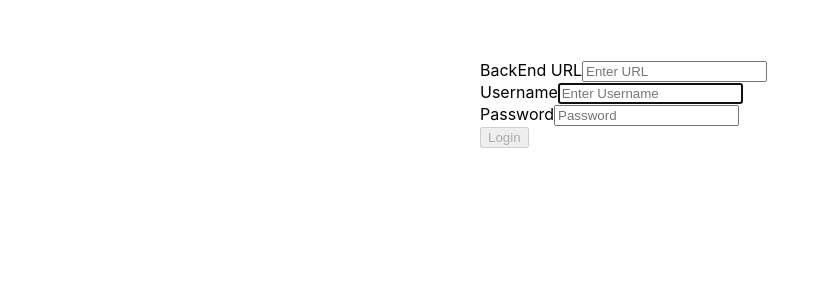
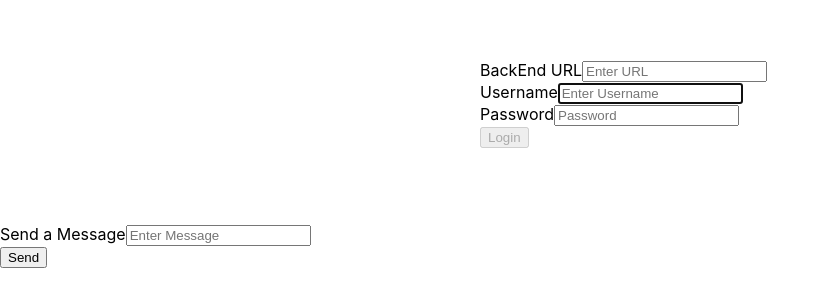
Before and after one commit to aroddick/cs291a_proj3, a React (Create React App) app in the folder client/: page / in a window 1280 px wide. Shown: the top 306 px of the page, without its empty margins (0-830 px from the left). Built offline with nearby package versions, Linux system fonts and the light colour scheme.

Commit message:
Refactored code

```diff
--- a/client/src/App.jsx
+++ b/client/src/App.jsx
@@ -1,4 +1,4 @@
-import React, { useState} from "react";
+import React, { useState } from "react";
 import "./App.css";
 
 import LoginForm from "./Components/LoginForm/LoginForm";
@@ -14,33 +14,39 @@ const App = () => {
   const [streamToken, setStreamToken] = useState("");
   const [messageToken, setMessageToken] = useState("");
 
-    function webURLHandler(newUrl){
+  function webURLHandler(newUrl) {
     setWebURL(newUrl);
   };
-    function messageTokenHandler(newMessageToken){
+  function messageTokenHandler(newMessageToken) {
     setMessageToken(newMessageToken);
   };
-    function streamTokenHandler(newStreamToken){
+  function streamTokenHandler(newStreamToken) {
     setStreamToken(newStreamToken);
   };
 
   return (
     <Router>
       <Switch>
-                <Route exact path = "/">
-                    {streamToken === "" ? <LoginForm webURLHandler={webURLHandler}
+        <Route exact path="/">
+          <HomePage webURL={webURL}
+            webURLHandler={webURLHandler}
+            streamToken={streamToken}
+            streamTokenHandler={streamTokenHandler}
+            messageToken={messageToken}
+            messageTokenHandler={messageTokenHandler} />
+          {/* {streamToken === "" ? <LoginForm webURLHandler={webURLHandler}
                         messageTokenHandler={messageTokenHandler}
-                        streamTokenHandler={streamTokenHandler}/>
-                        : <HomePage webURL = {webURL}
-                        streamToken = {streamToken}
+                        streamTokenHandler={streamTokenHandler} />
+                        : <HomePage webURL={webURL}
+                            streamToken={streamToken}
                             streamTokenHandler={streamTokenHandler}
-                        messageToken = {messageToken}
-                        messageTokenHandler={messageTokenHandler}/>}
+                            messageToken={messageToken}
+                            messageTokenHandler={messageTokenHandler} />} */}
         </Route>
-                <Route exact path = "/login">
+        {/* <Route exact path="/login">
                     <LoginForm webURLHandler={webURLHandler}
                         messageTokenHandler={messageTokenHandler}
-                        streamTokenHandler={streamTokenHandler}/>
+                        streamTokenHandler={streamTokenHandler} />
                     <div>
                         <ul>
                             <li>
@@ -54,7 +60,7 @@ const App = () => {
                             </li>
                         </ul>
                     </div>
-                </Route>
+                </Route> */}
       </Switch>
     </Router>
   );
--- a/client/src/Components/Compose/Compose.jsx
+++ b/client/src/Components/Compose/Compose.jsx
@@ -3,29 +3,31 @@ import Form from "react-bootstrap/Form";
 import Button from "react-bootstrap/Button";
 import axios from 'axios';
 
-export default function MessageList(props) {
-    console.log(props);
+export default function Compose(props) {
   const [message, setMessage] = useState("");
   async function handleSubmit(event) {
     event.preventDefault();
     console.log('You clicked submit');
     const info = new FormData();
     info.append('message', message);
+    setMessage("")
     console.log(props.webURL + "/message");
     const RequestMessage = "Bearer " + props.messageToken;
     console.log(RequestMessage);
-        await axios.post(props.webURL + "/message", info, {headers:{
-            'Authorization' : RequestMessage,
-        }})
+    await axios.post(props.webURL + "/message", info, {
+      headers: {
+        'Authorization': RequestMessage,
+      }
+    })
       .then((response) => {
         console.log(response);
-                if(response.status === 201){
+        if (response.status === 201) {
           console.log("correct token")
           console.log(response.headers)
           // console.log(response.data)
           props.messageTokenHandler(response.headers.token);
         }
-                if(response.status === 409){
+        if (response.status === 409) {
           console.log("incorrect token")
           props.messageTokenHandler(response.headers.token);
         }
--- a/client/src/Components/HomePage.jsx
+++ b/client/src/Components/HomePage.jsx
@@ -1,50 +1,57 @@
-import React, {useState, useEffect} from 'react'
+import React, { useState, useEffect } from 'react'
 import MessageList from './MessageList/MessageList';
 import Compose from "./Compose/Compose";
 import UserList from './UserList/UserList';
-import {Container, Row, Col} from "react-bootstrap";
+import { Container, Row, Col } from "react-bootstrap";
+import Login from './LoginForm/LoginForm';
 
 export default function HomePage(props) {
 
   const [messages, setMessages] = useState([]);
   const [users, setUsers] = useState([]);
 
-    // console.log(props.webURL + "/stream/" + props.streamToken);
-    // console.log(messages);
-    useEffect(()=>{
-        const server = new EventSource(props.webURL + "/stream/" + props.streamToken);
+  const [webURL, setWebURL] = useState("");
+  const [streamToken, setStreamToken] = useState(null);
+  const [messageToken, setMessageToken] = useState(null);
+
+  function webURLHandler(newUrl) {
+    setWebURL(newUrl);
+  };
+  function messageTokenHandler(newMessageToken) {
+    setMessageToken(newMessageToken);
+  };
+  function streamTokenHandler(newStreamToken) {
+    setStreamToken(newStreamToken);
+  };
+
+  useEffect(() => {
+    if (streamToken == null)
+      return
+    const server = new EventSource(webURL + "/stream/" + streamToken);
     server.addEventListener("ServerStatus", (event) => {
       const obj = JSON.parse(event.data);
-            // console.log(obj['status']);
       const format = date_format(obj['created']);
-            // console.log(format);
       const message = (format + " Status: " + obj['status']);
       setMessages(messages => [...messages, message]);
     });
     server.addEventListener("Users", (event) => {
-            // console.log(event.data);
       const obj = JSON.parse(event.data);
-            // console.log(obj['users']);
       const format = date_format(obj['created']);
-            // console.log(format);
       setUsers(obj['users']);
     });
     server.addEventListener("Message", (event) => {
-            // console.log(event.data);
       const obj = JSON.parse(event.data);
       const format = date_format(obj['created']);
       const message = (format + " (" + obj['user'] + ") " + obj['message']);
       setMessages(messages => [...messages, message]);
     });
     server.addEventListener("Join", (event) => {
-            // console.log(event.data);
       const obj = JSON.parse(event.data);
       const format = date_format(obj['created']);
       const message = (format + "JOIN: " + obj['user']);
       setMessages(messages => [...messages, message]);
     });
     server.addEventListener("Part", (event) => {
-            // console.log(event.data);
       const obj = JSON.parse(event.data);
       const format = date_format(obj['created']);
       const message = (format + "PART: " + obj['user']);
@@ -53,7 +60,7 @@ export default function HomePage(props) {
     server.onerror = (_event) => {
       console.log("Connection lost, reestablishing");
     };
-    }, []);
+  }, streamToken);
 
   function date_format(timestamp) {
     var date = new Date(timestamp * 1000);
@@ -61,27 +68,14 @@ export default function HomePage(props) {
   }
   return (
     <div>
-            <Container>
-                <Row>
-                    <Col md={8}>
-                        <Compose webURL = {props.webURL}
-                        messageToken = {props.messageToken}
-                        messageTokenHandler={props.messageTokenHandler}/>
-                        <ul>
-                            {messages.map((message) => (
-                                <li>{message}</li>
-                            ))}
-                        </ul>
-                    </Col>
-                    <Col md={4}>
-                        <ul>
-                            {users.map((user) => (
-                                <li>{user}</li>
-                            ))}
-                        </ul>
-                    </Col>
-                </Row>
-            </Container>
+      {streamToken === null && <Login webURLHandler={webURLHandler}
+        messageTokenHandler={messageTokenHandler}
+        streamTokenHandler={streamTokenHandler}/>}
+      <MessageList messages={messages} />
+      <Compose webURL={webURL}
+        messageToken={messageToken}
+        messageTokenHandler={messageTokenHandler} />
+      <UserList usernames={users} />
     </div>
   );
 }
--- a/client/src/Components/MessageList/MessageList.jsx
+++ b/client/src/Components/MessageList/MessageList.jsx
@@ -4,7 +4,7 @@ import Form from "react-bootstrap/Form";
 import Button from "react-bootstrap/Button";
 import axios from 'axios';
 
-export default function MessageList(props) {
+export default function MessageList({ messages }) {
   // const [message, setMessage] = useState("");
   // function handleMessageChange(event){
   //     setWebURL(event.target.value);
@@ -33,25 +33,37 @@ export default function MessageList(props) {
   //             console.log('error: ' + error);
   //         });
   // }
-    // return (
-    //     <div>
-    //         <Form onSubmit={handleSubmit}>
-    //             <Form.Group size="lg" controlId="text">
-    //                 <Form.Label>Send a Message</Form.Label>
-    //                 <Form.Control
-    //                     type="text"
-    //                     placeholder="Enter Message"
-    //                     value={webURL}
-    //                     onChange={(e) => setMessage(e.target.value)}
-    //                 />
-    //             </Form.Group>
-    //             <Button
-    //                 block
-    //                 size="lg"
-    //                 type="submit">
-    //                 Send
-    //             </Button>
-    //         </Form>
-    //     </div>
-    // )
+  return (
+    // <Container>
+    //   <Row>
+    //     <Col md={8}>
+    //       {/* <Compose webURL={props.webURL}
+    //         messageToken={props.messageToken}
+    //         messageTokenHandler={props.messageTokenHandler} /> */}
+    //       {/* <ul>
+    //         {messages.map((message) => (
+    //           <li>{message}</li>
+    //         ))}
+    //       </ul> */}
+    //     </Col>
+    //     <Col md={4}>
+    //       {/* <ul>
+    //         {users.map((user) => (
+    //           <li>{user}</li>
+    //         ))}
+    //       </ul> */}
+    //     </Col>
+    //   </Row>
+    // </Container>
+    <div>
+      {messages && <ul>
+        {messages.map((message) => (
+          <li>{message}</li>
+        ))}
+      </ul>
+      }
+    </div>
+
+
+  )
 };
--- a/client/src/Components/UserList/UserList.jsx
+++ b/client/src/Components/UserList/UserList.jsx
@@ -1,15 +1,15 @@
 import React, { useState } from 'react'
 
-const UserList = () => {
-  const [usernames, setUsernames] = useState([])
+const UserList = ({ usernames }) => {
+  // const [usernames, setUsernames] = useState([])
 
   return (
     <div>
-      <ul>
+      {usernames && <ul>
         {usernames.map((userName) => (
           <li>{userName}</li>
         ))}
-      </ul>
+      </ul>}
     </div>
   )
 }
```
Also changed, not shown: 2 other files (tests, documents, lock files or other folders). Lines whose indentation alone changed are shown as unchanged.
